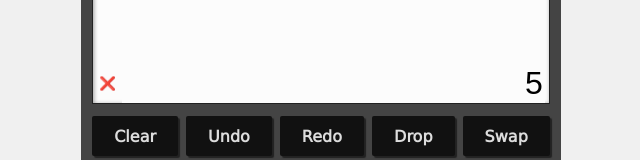
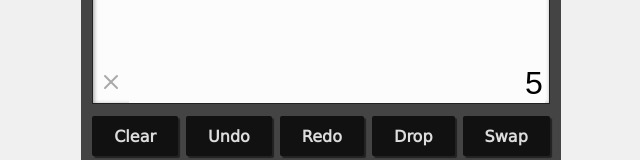
Before and after one commit to dave-burke/rpn-calc, a Vue app in the folder frontend/: page / in a window 1280 px wide. Both pictures are taken after a click on the element 640 px from the left and 644 px from the top of the page. Shown: the part 393-553 px from the top of the page, without its empty margins (319-959 px from the left). Built offline with nearby package versions, Linux system fonts and the light colour scheme.

Commit message:
Use DeleteIcon component
This allows us to control the style/color of the delete button.

```diff
--- /dev/null
+++ b/frontend/src/components/DeleteIcon.vue
@@ -0,0 +1,42 @@
+<script setup lang="ts">
+defineProps({
+  width: {
+    type: Number,
+    default: 24
+  },
+  height: {
+    type: Number,
+    default: 24
+  },
+  color: {
+    type: String,
+    default: 'red'
+  }
+})
+</script>
+<template>
+  <svg
+    xmlns="http://www.w3.org/2000/svg"
+    :width="width"
+    :height="height"
+    viewBox="0 0 24 24"
+    fill="none"
+    :stroke="color"
+    stroke-width="2"
+    stroke-linecap="round"
+    stroke-linejoin="round"
+  >
+    <line
+      x1="18"
+      y1="6"
+      x2="6"
+      y2="18"
+    />
+    <line
+      x1="6"
+      y1="6"
+      x2="18"
+      y2="18"
+    />
+  </svg>
+</template>
--- a/frontend/src/components/NumberStack.vue
+++ b/frontend/src/components/NumberStack.vue
@@ -1,5 +1,6 @@
 <script setup lang="ts">
 import NumberInput from './NumberInput.vue'
+import DeleteIcon from './DeleteIcon.vue'
 const props = defineProps<{modelValue: string[]}>()
 const emit = defineEmits(['update:modelValue'])
 
@@ -39,7 +40,7 @@ function handleDelete (index: number) {
         v-if="n.length > 0"
         @click="handleDelete(index)"
       >
-        ❌
+        <DeleteIcon color="DarkGray" />
       </button>
       <NumberInput
         v-if="index !== props.modelValue.length - 1 || n !== ''"
```
